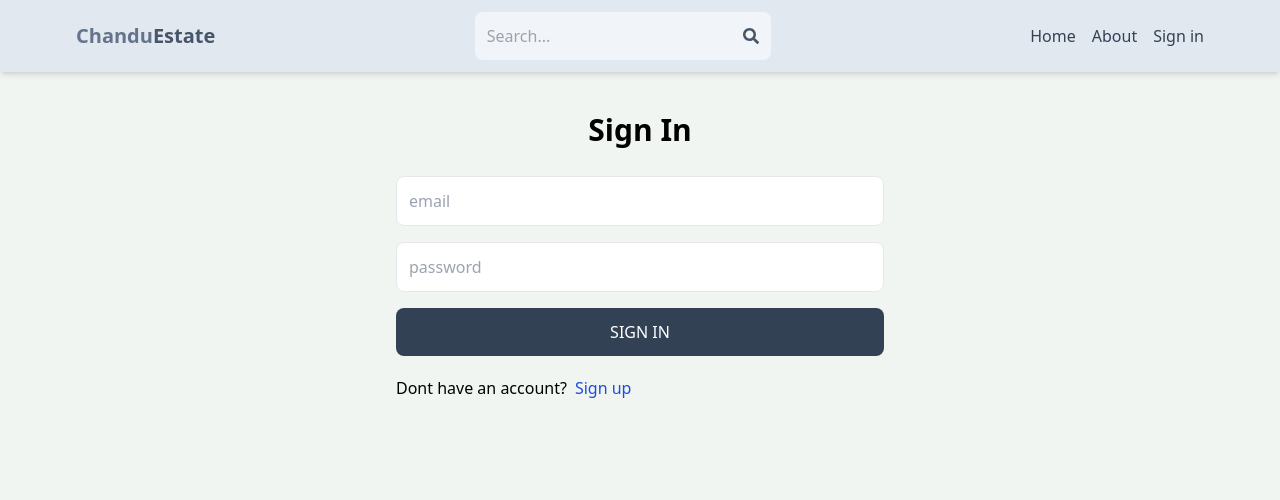
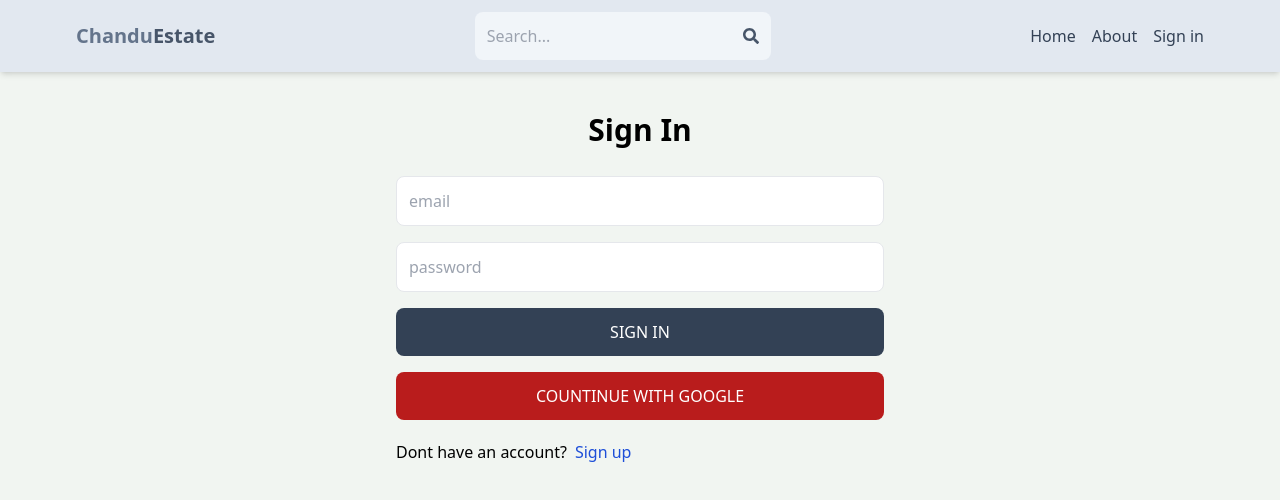
Before and after one commit to poorna-24/mern-estate-chandu-main, a React (Vite) app in the folder client/: page /sign-in in a window 1280 px wide. Shown: the top 500 px of the page. Built offline with nearby package versions, Linux system fonts and the light colour scheme; no server answers.

Commit message:
google frontend

```diff
--- a/client/package.json
+++ b/client/package.json
@@ -11,6 +11,7 @@
   },
   "dependencies": {
     "@reduxjs/toolkit": "^2.0.1",
+    "firebase": "^10.7.1",
     "react": "^18.2.0",
     "react-dom": "^18.2.0",
     "react-icons": "^4.12.0",
--- /dev/null
+++ b/client/src/components/OAuth.jsx
@@ -0,0 +1,34 @@
+// import React from "react";
+import { GoogleAuthProvider, getAuth, signInWithPopup } from "firebase/auth";
+import { app } from "../firebase";
+import { useDispatch } from "react-redux";
+import { signInSuccess } from "../redux/user/userSlice";
+
+const OAuth = () => {
+  const dispatch = useDispatch();
+  const handleGoogleClick = async () => {
+    try {
+      const provider = new GoogleAuthProvider();
+      const auth = getAuth(app);
+      const result = await signInWithPopup(auth, provider);
+      // console.log(result);
+      const res = await fetch("/api/auth/google", {
+        method: "POST",
+        headers: {
+          "Content-Type": "application/json",
+        },
+        body: JSON.stringify({ name: result.user.displayName, email: result.user.email, photo: result.user.photoURL }),
+      });
+      const data = await res.json();
+      dispatch(signInSuccess(data));
+    } catch (error) {
+      console.log("could not signin from google", error);
+    }
+  };
+  return (
+    <button onClick={handleGoogleClick} type="button" className="bg-red-700 text-white p-3 rounded-lg uppercase hover:opacity-95">
+      Countinue with Google
+    </button>
+  );
+};
+export default OAuth;
--- /dev/null
+++ b/client/src/firebase.js
@@ -0,0 +1,17 @@
+// Import the functions you need from the SDKs you need
+import { initializeApp } from "firebase/app";
+// TODO: Add SDKs for Firebase products that you want to use
+// https://firebase.google.com/docs/web/setup#available-libraries
+
+// Your web app's Firebase configuration
+const firebaseConfig = {
+  apiKey: import.meta.env.VITE_FIREBASE_API_KEY,
+  authDomain: "mern-estate-fc99f.firebaseapp.com",
+  projectId: "mern-estate-fc99f",
+  storageBucket: "mern-estate-fc99f.appspot.com",
+  messagingSenderId: "1082525288122",
+  appId: "1:1082525288122:web:e03e2857a5581b49d26483",
+};
+
+// Initialize Firebase
+export const app = initializeApp(firebaseConfig);
--- a/client/src/pages/SignIn.jsx
+++ b/client/src/pages/SignIn.jsx
@@ -2,6 +2,7 @@
 import { Link, useNavigate } from "react-router-dom";
 import { useDispatch, useSelector } from "react-redux";
 import { signInStart, signInSuccess, signInFailure } from "../redux/user/userSlice";
+import OAuth from "../components/OAuth";
 
 export default function SignIn() {
   const [formData, setFormData] = useState({});
@@ -26,7 +27,7 @@
         body: JSON.stringify(formData),
       });
       const data = await res.json();
-      // console.log(data);
+      console.log(data);
       if (data.success === false) {
         dispatch(signInFailure(data.message));
         return;
@@ -47,6 +48,7 @@
         <button disabled={loading} className="bg-slate-700 text-white p-3 rounded-lg uppercase hover:opacity-95 disabled:opacity-80">
           {loading ? "Loading..." : "Sign In"}
         </button>
+        <OAuth />
       </form>
       <div className="flex gap-2 mt-5">
         <p>Dont have an account?</p>
@@ -58,25 +60,30 @@
     </div>
   );
 }
-// ---------------------------------------------------
+
+//--------------------------------
+
 // import { useState } from "react";
 // import { Link, useNavigate } from "react-router-dom";
+// import { useDispatch, useSelector } from "react-redux";
+// import { signInStart, signInSuccess, signInFailure } from "../redux/user/userSlice";
+// import OAuth from "../components/OAuth.jsx";
 
-// const SignIn = () => {
+// export default function SignIn() {
 //   const [formData, setFormData] = useState({});
-//   const [error, setError] = useState(null);
-//   const [loading, setLoading] = useState(false);
-
+//   const { loading, error } = useSelector((state) => state.user);
 //   const navigate = useNavigate();
+//   const dispatch = useDispatch();
 //   const handleChange = (e) => {
-//     setFormData({ ...formData, [e.target.id]: e.target.value });
+//     setFormData({
+//       ...formData,
+//       [e.target.id]: e.target.value,
+//     });
 //   };
-//   // console.log(formData);
-
 //   const handleSubmit = async (e) => {
 //     e.preventDefault();
 //     try {
-//       setLoading(true);
+//       dispatch(signInStart());
 //       const res = await fetch("/api/auth/signin", {
 //         method: "POST",
 //         headers: {
@@ -87,30 +94,29 @@
 //       const data = await res.json();
 //       // console.log(data);
 //       if (data.success === false) {
-//         setLoading(false);
-//         setError(data.message);
+//         dispatch(signInFailure(data.message));
 //         return;
 //       }
-//       setLoading(false);
-//       setError(null);
+//       dispatch(signInSuccess(data));
 //       navigate("/");
 //     } catch (error) {
-//       setLoading(false);
-//       setError(error.message);
+//       dispatch(signInFailure(error.message));
 //     }
 //   };
 //   return (
 //     <div className="p-3 max-w-lg mx-auto">
-//       <h1 className="text-3xl text-center font-semibold my-7">SignIn</h1>
+//       <h1 className="text-3xl text-center font-semibold my-7">Sign In</h1>
 //       <form onSubmit={handleSubmit} className="flex flex-col gap-4">
 //         <input type="email" placeholder="email" className="border p-3 rounded-lg" id="email" onChange={handleChange} />
 //         <input type="password" placeholder="password" className="border p-3 rounded-lg" id="password" onChange={handleChange} />
-//         <button disabled={loading} className="bg-slate-700 text-w p-3 rounded-lg uppercase hover:opacity-95 disabled:opacity-80">
-//           {loading ? "Loading..." : "Sign in"}
+
+//         <button disabled={loading} className="bg-slate-700 text-white p-3 rounded-lg uppercase hover:opacity-95 disabled:opacity-80">
+//           {loading ? "Loading..." : "Sign In"}
 //         </button>
+//         <OAuth />
 //       </form>
-//       <div className="flex  gap-2 mt-5">
-//         <p>Dont have an account ?</p>
+//       <div className="flex gap-2 mt-5">
+//         <p>Dont have an account?</p>
 //         <Link to={"/sign-up"}>
 //           <span className="text-blue-700">Sign up</span>
 //         </Link>
@@ -118,6 +124,67 @@
 //       {error && <p className="text-red-500 mt-5">{error}</p>}
 //     </div>
 //   );
-// };
+// }
+// // ---------------------------------------------------
+// // import { useState } from "react";
+// // import { Link, useNavigate } from "react-router-dom";
 
-// export default SignIn;
+// // const SignIn = () => {
+// //   const [formData, setFormData] = useState({});
+// //   const [error, setError] = useState(null);
+// //   const [loading, setLoading] = useState(false);
+
+// //   const navigate = useNavigate();
+// //   const handleChange = (e) => {
+// //     setFormData({ ...formData, [e.target.id]: e.target.value });
+// //   };
+// //   // console.log(formData);
+
+// //   const handleSubmit = async (e) => {
+// //     e.preventDefault();
+// //     try {
+// //       setLoading(true);
+// //       const res = await fetch("/api/auth/signin", {
+// //         method: "POST",
+// //         headers: {
+// //           "Content-Type": "application/json",
+// //         },
+// //         body: JSON.stringify(formData),
+// //       });
+// //       const data = await res.json();
+// //       // console.log(data);
+// //       if (data.success === false) {
+// //         setLoading(false);
+// //         setError(data.message);
+// //         return;
+// //       }
+// //       setLoading(false);
+// //       setError(null);
+// //       navigate("/");
+// //     } catch (error) {
+// //       setLoading(false);
+// //       setError(error.message);
+// //     }
+// //   };
+// //   return (
+// //     <div className="p-3 max-w-lg mx-auto">
+// //       <h1 className="text-3xl text-center font-semibold my-7">SignIn</h1>
+// //       <form onSubmit={handleSubmit} className="flex flex-col gap-4">
+// //         <input type="email" placeholder="email" className="border p-3 rounded-lg" id="email" onChange={handleChange} />
+// //         <input type="password" placeholder="password" className="border p-3 rounded-lg" id="password" onChange={handleChange} />
+// //         <button disabled={loading} className="bg-slate-700 text-w p-3 rounded-lg uppercase hover:opacity-95 disabled:opacity-80">
+// //           {loading ? "Loading..." : "Sign in"}
+// //         </button>
+// //       </form>
+// //       <div className="flex  gap-2 mt-5">
+// //         <p>Dont have an account ?</p>
+// //         <Link to={"/sign-up"}>
+// //           <span className="text-blue-700">Sign up</span>
+// //         </Link>
+// //       </div>
+// //       {error && <p className="text-red-500 mt-5">{error}</p>}
+// //     </div>
+// //   );
+// // };
+
+// // export default SignIn;
--- a/client/src/pages/SignUp.jsx
+++ b/client/src/pages/SignUp.jsx
@@ -1,5 +1,6 @@
 import { useState } from "react";
 import { Link, useNavigate } from "react-router-dom";
+import OAuth from "../components/OAuth";
 
 const SignUp = () => {
   const [formData, setFormData] = useState({});
@@ -49,6 +50,7 @@
           {" "}
           {loading ? "Loading..." : "Sign Up"}
         </button>
+        <OAuth />
       </form>
       <div className="flex  gap-2 mt-5">
         <p>have an account ?</p>
```
Also changed, not shown: 1 other file (tests, documents, lock files or other folders).
